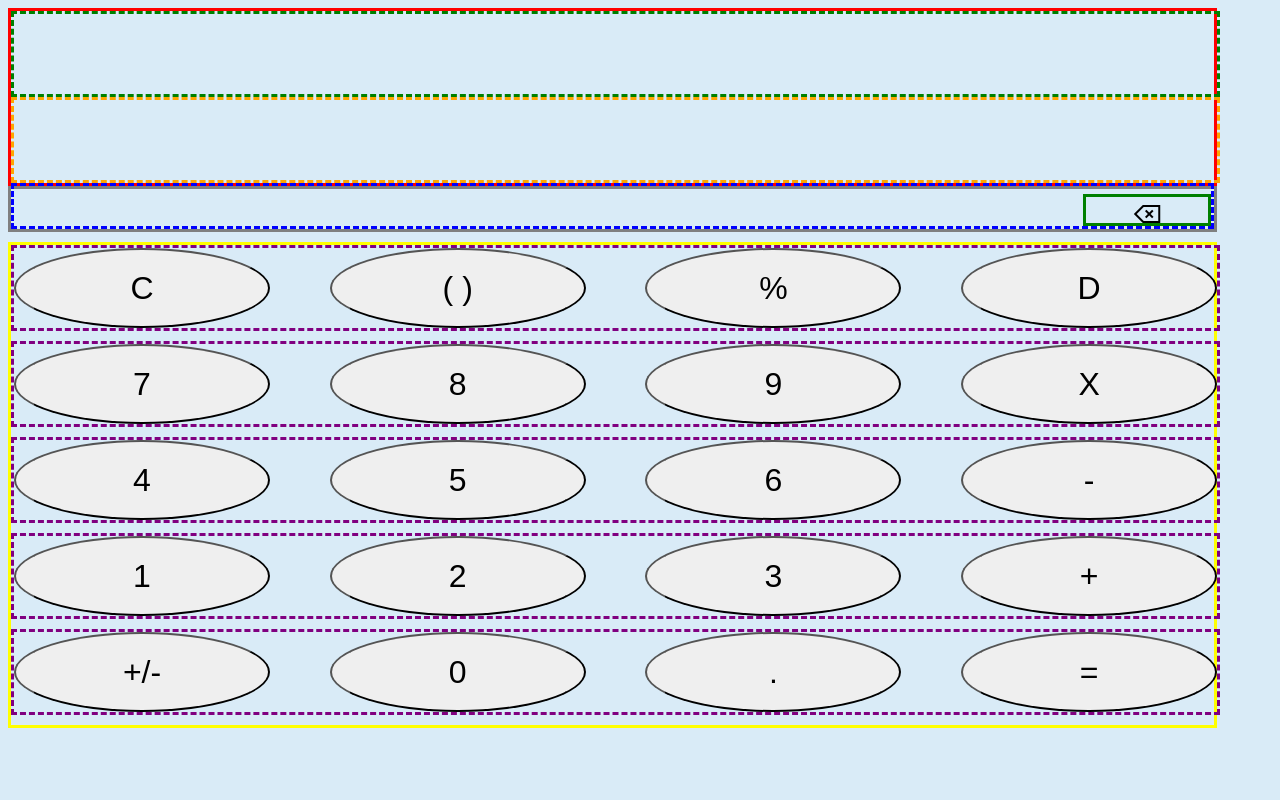
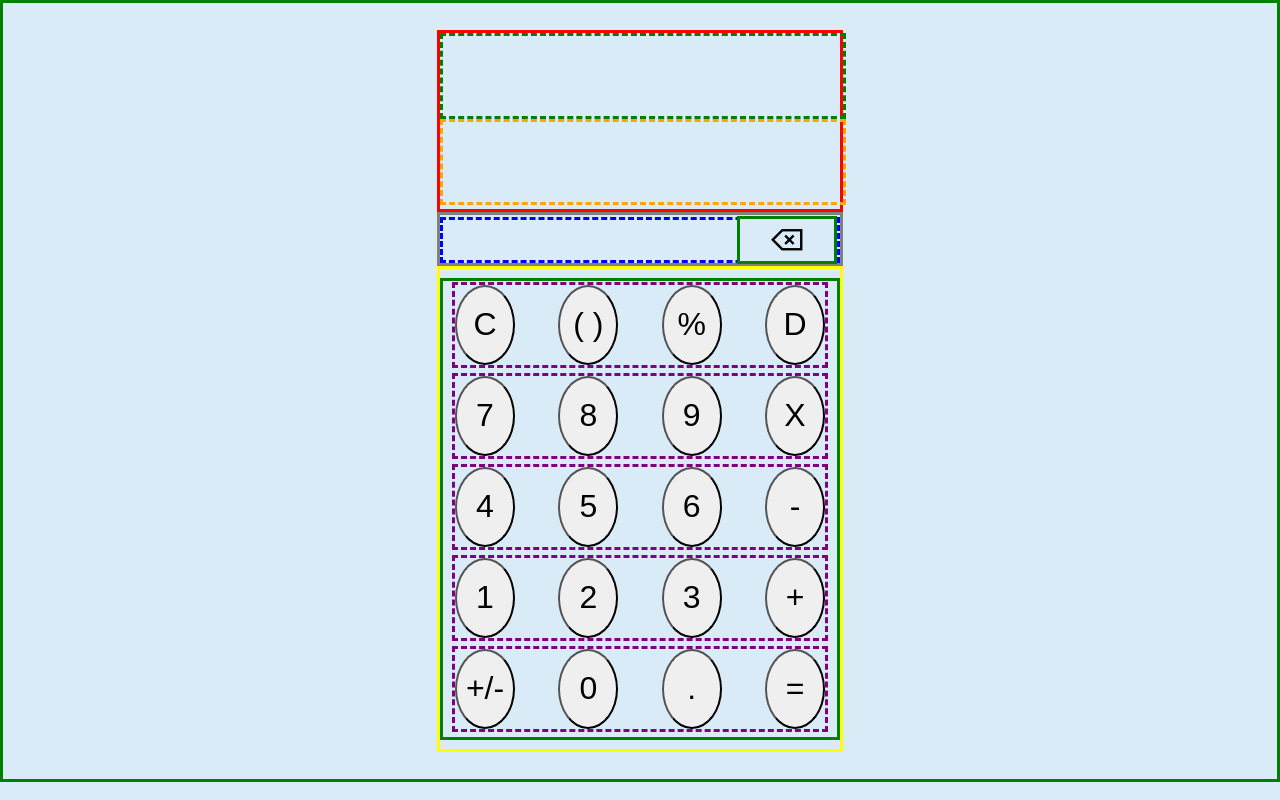
Before and after one commit to Kelley42/Calculator, a plain HTML site: page index.html in a window 1280 px wide. Drawn offline with nearby package versions, Linux system fonts and the light colour scheme.

Commit message:
Fixed styling for desktop version with max-widths

```diff
--- a/styles.css
+++ b/styles.css
@@ -1,45 +1,72 @@
+html {
+    border: solid green;
+    display: flex;
+    justify-content: center;
+}
 body {
     background-color: rgb(217, 235, 247);
     display: flex;
     flex-direction: column;
+    justify-content: center;
+    align-items: center;
     width: 94vw;
-    height: 90vh;
+    height: 95vh;
+    max-width: 400px;
+    /* border: solid blue; */
 }
 
 #display-field {
     border: solid red;
     width: 94vw;
     height: 22vh;
+    max-width: 400px;
 }
 
 #problem-field {
     border: dashed green;
     width: 94vw;
     height: 10vh;
+    max-width: 400px;
 }
 
 #working-answer-field {
     border: dashed orange;
     width: 94vw;
     height: 10vh;
+    max-width: 400px;
 }
 
 #in-between-field {
     border: solid grey;
     width: 94vw;
-    height: 5vh;
+    height: 6vh;
     display: flex;
-    justify-content: end;
+    justify-content: center;
     align-items: flex-end;
+    max-width: 400px;
 }
 
 #backspace-row {
     border: dashed blue;
-    width: 94vw;
+    width: 90vw;
     height: 5vh;
     display: flex;
     justify-content: end;
-    align-items: flex-end;
+    align-items: center;
+    max-width: 400px;
+}
+
+#backspace {
+    border: solid green;
+    width: 20vw;
+    height: 6vh;
+    max-width: 100px;
+    font-size: 38px;
+    display: flex;
+    justify-content: center;
+    align-items: center;
+    background-color: rgb(217, 235, 247);
+    /* margin-right: 10px; */
 }
 
 #button-field {
@@ -48,29 +75,31 @@ body {
     height: 60vh;
     display: flex;
     /* flex-direction: column; */
-    justify-content: space-between;
+    justify-content: center;
     align-items: center;
-    margin-top: 10px;
+    margin-top: 0px;
+    max-width: 400px;
 }
 
-#backspace {
+#button-container {
     border: solid green;
-    width: 10vw;
-    height: 4vh;
-    font-size: 32px;
+    width:90vw;
+    height: 57vh;
     display: flex;
+    flex-direction: column;
     justify-content: center;
-    background-color: rgb(217, 235, 247);
+    align-items: center;
 }
 
 .button-row {
     border: dashed purple;
-    width: 94vw;
+    width: 90vw;
     height: 10vh;
     display: flex;
     /* flex-direction: column; */
     justify-content: space-between;
-    margin-bottom: 10px;
+    margin-bottom: 5px;
+    max-width: 370px;
 }
 
 .btn {
@@ -78,4 +107,14 @@ body {
     height: 10vh;
     border-radius: 50%;
     font-size: 2rem;
+    max-width: 80px;
 }
+@media (min-width: 1200px) {
+    .button-row {
+        height: 10vh;
+    }
+    .btn {
+        max-width: 60px;
+        max-height: 100px;
+    }
+}
```
